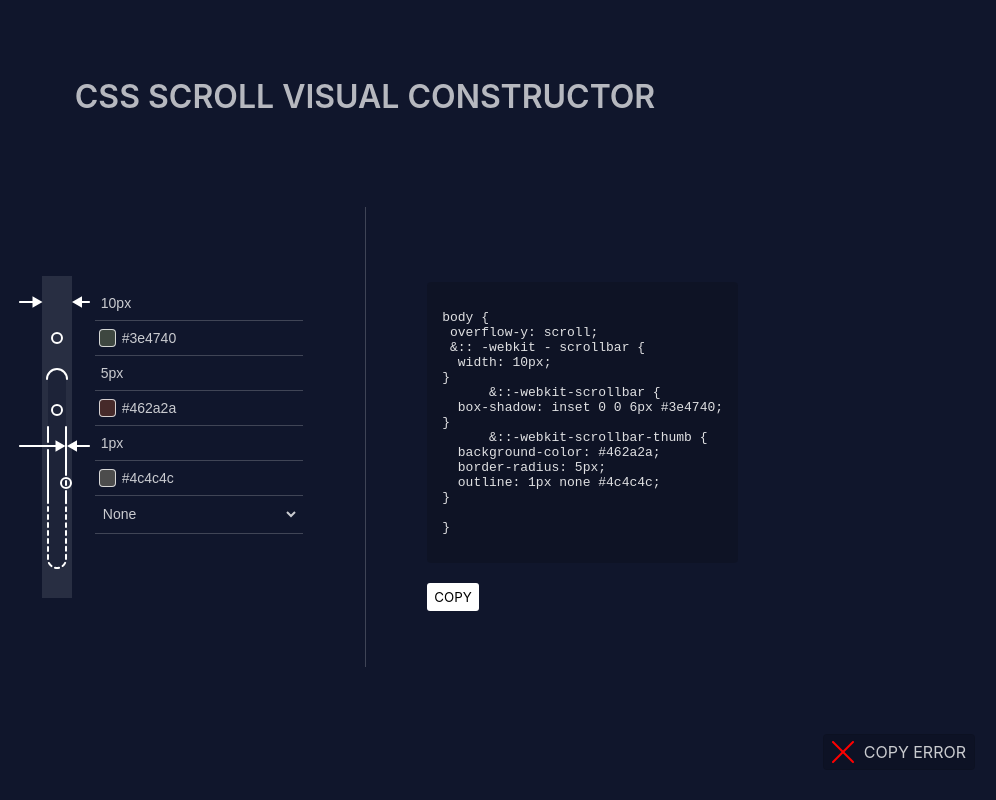
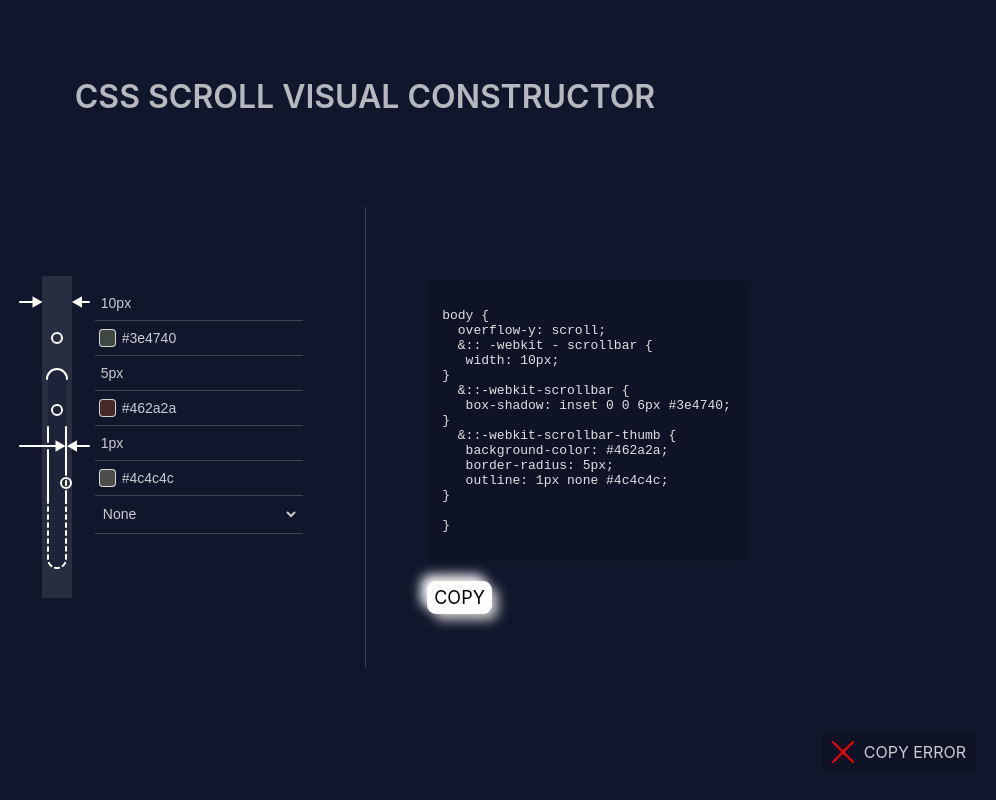
Before and after one commit to Dompower25/scroll-generator-react, a React (Vite) app: page / in a window 1280 px wide. Both pictures are taken after a click on the button "COPY". Shown: the whole page, without its empty margins (275-1271 px from the left). Built offline with nearby package versions, Linux system fonts and the light colour scheme.

Commit message:
styles button

```diff
--- a/src/components/buttons/SButton/style.module.scss
+++ b/src/components/buttons/SButton/style.module.scss
@@ -1,8 +1,27 @@
 .wrapperButton {
+
+    color: #090909;
+    padding: 0.7em 1.7em;
+    font-size: 18px;
+    border-radius: 0.5em;
+    background: #e8e8e8;
+    cursor: pointer;
+    border: 1px solid #e8e8e8;
+    transition: all 0.3s;
+    box-shadow: 6px 6px 12px #c5c5c5, -6px -6px 12px #ffffff;
+
+
+  &:active {
+    color: #666;
+    box-shadow: inset 4px 4px 12px #c5c5c5, inset -4px -4px 12px #ffffff;
+  }
+
   position: relative;
-    font-family: "Inter", sans-serif;
+  font-family: "Inter",
+  sans-serif;
   font-optical-sizing: auto;
   font-weight: 400;
+  color: white;
 
   display: flex;
   flex-direction: row;
@@ -16,8 +35,6 @@
 
   border: none;
 
-    border-radius: 3px;
-    color: black;
 
   &:first-child {
     margin-left: 0px !important;
@@ -27,23 +44,5 @@
     margin-right: 0px !important;
   }
 
-    &:active {
-      text-shadow: 1px 1px #00000077;
-    }
-
-    &:focus {
-      &::before {
-        content: "";
-        position: absolute;
-
-        width: 80%;
-        height: 3px;
-        border-radius: 2px;
-        background-color: white;
-
-        bottom: 0px;
-      }
-    }
-
   cursor: pointer;
 }
--- a/src/components/copy/CopyInfo/style.module.scss
+++ b/src/components/copy/CopyInfo/style.module.scss
@@ -39,7 +39,7 @@
   }
 
   .mounted {
-    animation-duration: 0.3s;
+    animation-duration: 0.2s;
     animation-name: mountedStyle;
   }
   .unmounted {
@@ -49,10 +49,10 @@
 
   @keyframes mountedStyle {
     0% {
-      transform: translateX(30px);
+       opacity: 0%;
     }
     100% {
-      right: 30px;
+       opacity: 100%;
     }
   }
 
--- a/src/components/wrapper/index.tsx
+++ b/src/components/wrapper/index.tsx
@@ -20,14 +20,14 @@
       .join('\n') +
     "\n}"
   )
-};
+}
 
 const Wrapper = ({ }) => {
   const [showCopyInfo, setShowCopyInfo] = useState(false)
   const [executionCopy, setExecutionCopy] = useState(Boolean)
 
   const [scrollbarWidth, setScrollbarWidth] = useState('10')
-  const [scrollbarShadowColor, setscrollbarShadowColor] = useState('#3e4740')
+  const [scrollbarShadowColor, setScrollbarShadowColor] = useState('#3e4740')
   const [scrollbarColor, setScrollbarColor] = useState('#462a2a')
   const [roundSize, setRoundSize] = useState('5')
   const [outlineSize, setOutlineSize] = useState('1')
@@ -36,41 +36,22 @@
 
   const [cssClass, setCssClass] = useState('')
 
-  //   body {
-  //   overflow-y: scroll;
-
-  //   &::-webkit-scrollbar {
-  //     width: 20px; // Ширина скроллбара
-  //   }
-
-  //   &::-webkit-scrollbar-track {
-  //     box-shadow: inset 0 0 6px #3e4740; // Цвет фона трека
-
-  //   }
-
-  //   &::-webkit-scrollbar-thumb {
-  //     background-color: #3028af; // Цвет ползунка
-  //     border-radius: 2px; // Закругление углов ползунка
-  //     outline: 3px solid #5ddb1b;
-  //   }
-
-  // }
-
   useEffect(() => {
     setCssClass(
-      `${generateCssStyles(' &:: -webkit - scrollbar', {
+  `${generateCssStyles(' &:: -webkit - scrollbar', {
         'width': `${scrollbarWidth}`,
-      })}
-      ${generateCssStyles('&::-webkit-scrollbar', {
+      }, 3)}
+  ${generateCssStyles('&::-webkit-scrollbar', {
         'box-shadow': `inset 0 0 6px ${scrollbarShadowColor}`,
-      })}
-      ${generateCssStyles('&::-webkit-scrollbar-thumb', {
+      }, 3)}
+  ${generateCssStyles('&::-webkit-scrollbar-thumb', {
         'background-color': `${scrollbarColor}`,
         'border-radius': `${roundSize}`,
         'outline': `${outlineSize} ${outlineStyle} ${outlineColor}`,
-      })}
+      }, 3)}
       `)
-  }, [scrollbarWidth, scrollbarShadowColor, outlineSize, outlineStyle, outlineColor])
+  }, [scrollbarWidth, scrollbarShadowColor, outlineSize, outlineStyle, outlineColor, scrollbarColor])
+
 
   const copyTextToClipboard: (text: string) => Promise<void> = async (text) => {
     try {
@@ -83,6 +64,7 @@
       setTimeout(() => { setShowCopyInfo(false) }, 3200)
     }
   };
+
 
   return (
     <div className={styles.wrapper}>
@@ -97,7 +79,7 @@
                 <ScrollbarEnteringSize setState={setScrollbarWidth} state={scrollbarWidth} key={'id1'} />
               </div>
               <div className={styles.input_scrollbar_style}>
-                <ScrollbarColorPicker setState={setscrollbarShadowColor} state={scrollbarShadowColor} key={'cp1'} />
+                <ScrollbarColorPicker setState={setScrollbarShadowColor} state={scrollbarShadowColor} key={'cp1'} />
               </div>
               <div className={styles.input_scrollbar_style}>
                 <ScrollbarEnteringSize setState={setRoundSize} state={roundSize} key={'id2'} />
@@ -126,7 +108,7 @@
           <SButton innerText='less' />
         </div> */}
         <div className={styles.code_style_wrapper}>
-          <pre>{`body {\n overflow-y: scroll; \n${cssClass}\n}`}</pre>
+          <pre>{`body {\n  overflow-y: scroll; \n ${cssClass}\n}`}</pre>
         </div>
         <div className={styles.buttons_block}>
           <SButton innerText='copy' clickAction={copyTextToClipboard} actionArgs={cssClass} />
```
Lines whose indentation alone changed are shown as unchanged.
